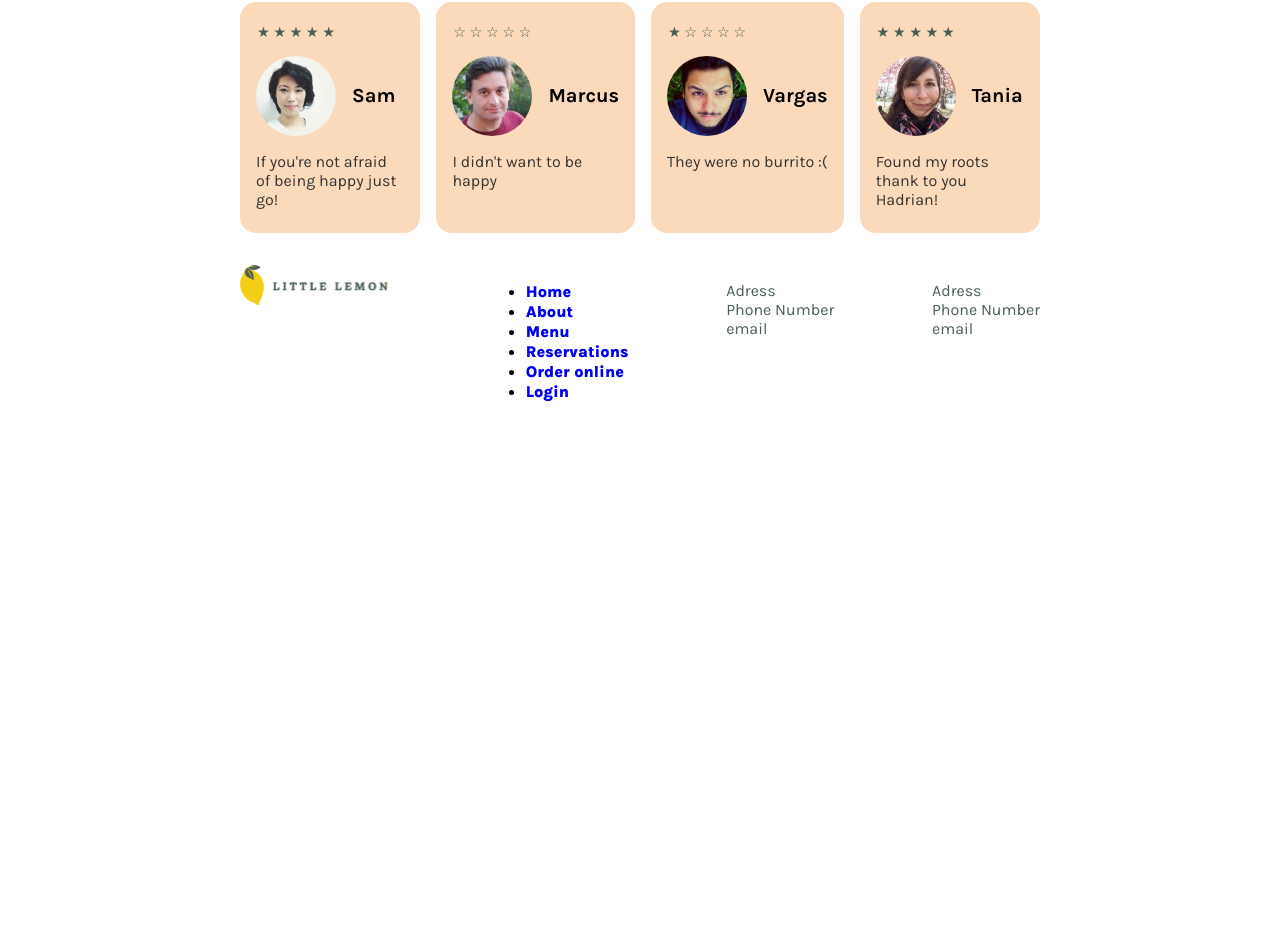
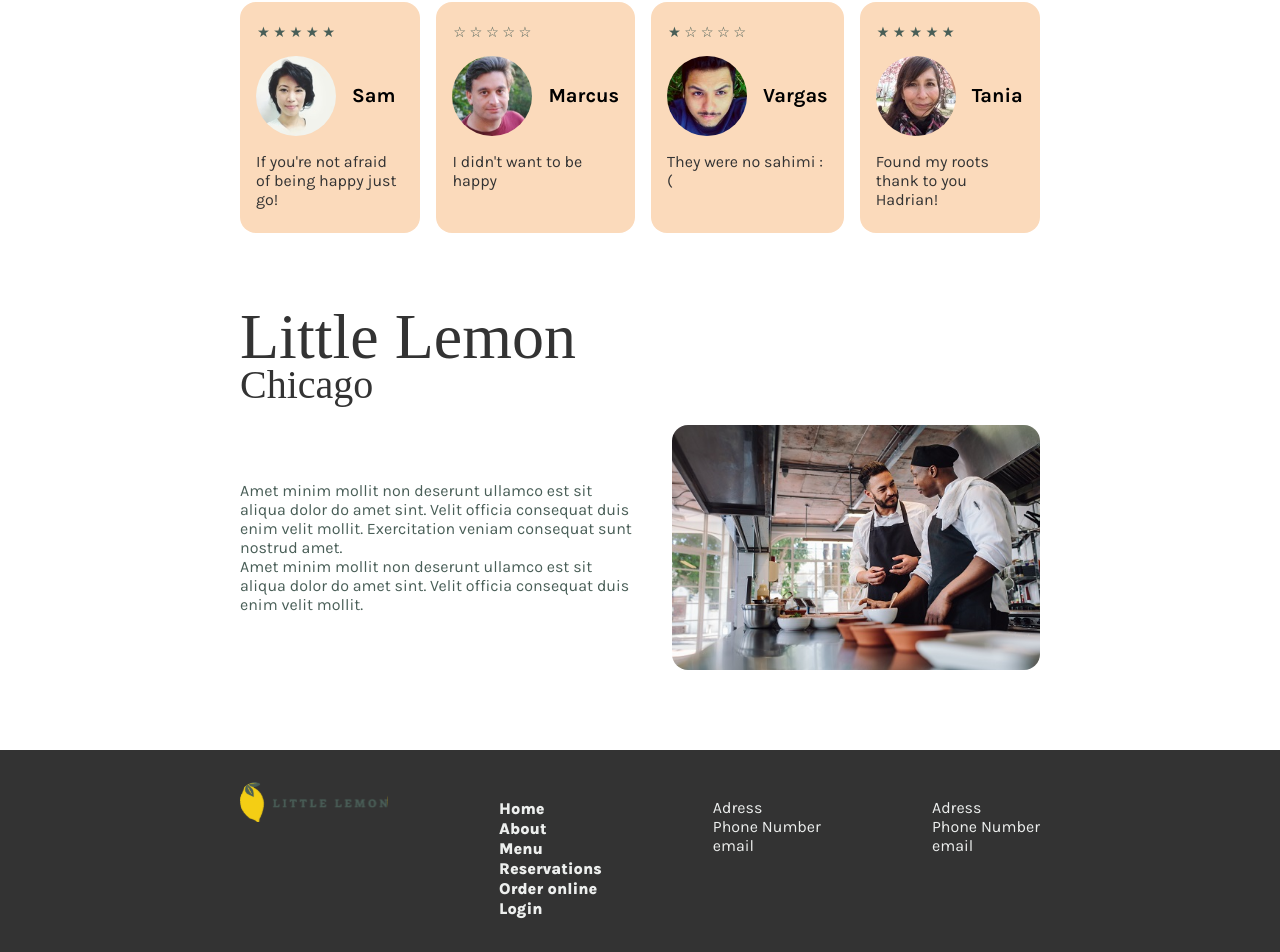
Before and after one commit to trberrido/capstone, a React (Create React App) app: page / in a window 1280 px wide. Shown: the part 1270-2222 px from the top of the page. Before the commit the page ends 1719 px from the top, so only its background shows below. Built offline with nearby package versions, Linux system fonts and the light colour scheme; a web font is replaced by a local one.

Commit message:
chicago section done. footer updated

```diff
--- a/public/styles.css
+++ b/public/styles.css
@@ -13,7 +13,8 @@
 
 .content-column {
 	max-width: var(--sitewidth);
-	margin: auto;
+	margin-left: auto;
+	margin-right: auto;
 }
 
 @media screen and (max-width: 50rem){
@@ -24,7 +25,6 @@
 }
 
 header {
-
 	display: flex;
 	flex-direction: row;
 	justify-content: space-between;
@@ -45,12 +45,7 @@ nav ul {
 }
 
 footer {
-	display: flex;
-	flex-direction: row;
-	justify-content: space-between;
-	padding: 2rem 0;
-	align-items: start;
-	flex-wrap: wrap;
+	background-color: var(--dark);
 }
 
 img { border-radius: 1rem }
@@ -59,9 +54,13 @@ a {
 	text-decoration: none ;
 	font-weight: 800;
 	font-family: var(--karla);
+	transition: opacity .2s;
 }
 
-
+a:hover {
+	opacity: .5;
+	transition: opacity .2s;
+}
 
 h1, h2, h3, h4, h5, h6 {
 	font-family: var(--markazi);
--- a/src/components/CallToAction.jsx
+++ b/src/components/CallToAction.jsx
@@ -8,7 +8,7 @@ const CallToAction = () => {
 		<div class='cta content-column'>
 			<div class='cta__leftcolumn'>
 				<h1 class='cta__title'>
-					<span class='cta-title__line cta-title__firstline'>Little Lemon</span>
+					<span class='cta-title__line cta-title__firstline'>Little Lemon </span>
 					<span class='cta-title__line cta-title__secondline'>Chicago</span>
 				</h1>
 				<p class='cta__paragraph'>
--- a/src/components/Chicago.jsx
+++ b/src/components/Chicago.jsx
@@ -1,5 +1,22 @@
+import './chicago.css';
+import img from '../assets/mna.jpg';
+
 const Chicago = () => {
-	return (<></>)
+	return (
+		<section class='content-column'>
+			<h1 class='chicago__title'>
+				<span class='chicago-title__line chicago-title__firstline'>Little Lemon </span>
+				<span class='chicago-title__line chicago-title__secondline'>Chicago</span>
+			</h1>
+			<div class='chicago-content'>
+				<p class='chicago-paragraph'>
+				Amet minim mollit non deserunt ullamco est sit aliqua dolor do amet sint. Velit officia consequat duis enim velit mollit. Exercitation veniam consequat sunt nostrud amet.<br />
+				Amet minim mollit non deserunt ullamco est sit aliqua dolor do amet sint. Velit officia consequat duis enim velit mollit.
+				</p>
+				<img class='chicago-img' alt='' src={img} />
+			</div>
+		</section>
+	)
 }
 
 export default Chicago;
--- a/src/components/CustomersSay.jsx
+++ b/src/components/CustomersSay.jsx
@@ -45,7 +45,7 @@ const CustomersSay = () => {
 			name: 'Vargas',
 			img: vargas,
 			rating: 1,
-			comment: 'They were no burrito :('
+			comment: 'They were no sahimi :('
 		},
 		{
 			name: 'Tania',
--- a/src/components/Footer.jsx
+++ b/src/components/Footer.jsx
@@ -1,26 +1,29 @@
 import logo from '../assets/Logo.svg';
+import './footer.css'
 
 const Footer = () => {
-	return (<footer class='content-column'>
+	return (<footer class='footer'>
+		<div class='content-column footer__content'>
 			<img alt='' src={logo} />
-		<ul>
-			<li><a href='/'>Home</a></li>
-			<li><a href='/about'>About</a></li>
-			<li><a href='/menu'>Menu</a></li>
-			<li><a href='/reservations'>Reservations</a></li>
-			<li><a href='/order'>Order online</a></li>
-			<li><a href='/login'>Login</a></li>
+			<ul class='footer__ul'>
+				<li class='footer__li'><a class='footer__a' href='/'>Home</a></li>
+				<li class='footer__li'><a class='footer__a' href='/about'>About</a></li>
+				<li class='footer__li'><a class='footer__a' href='/menu'>Menu</a></li>
+				<li class='footer__li'><a class='footer__a' href='/reservations'>Reservations</a></li>
+				<li class='footer__li'><a class='footer__a' href='/order'>Order online</a></li>
+				<li class='footer__li'><a class='footer__a' href='/login'>Login</a></li>
 			</ul>
-		<p>
+			<p class='footer__p'>
 				Adress<br />
 				Phone Number<br />
 				email
 			</p>
-		<p>
+			<p class='footer__p'>
 				Adress<br />
 				Phone Number<br />
 				email
 			</p>
+		</div>
 	</footer>)
 }
 
--- /dev/null
+++ b/src/components/chicago.css
@@ -0,0 +1,35 @@
+.chicago__title {
+	margin-top: 5rem;
+}
+
+.chicago-title__line {
+	display: block;
+	color: var(--dark);
+}
+
+.chicago-title__firstline {
+	margin: 0;
+}
+.chicago-title__secondline {
+	font-size: 2.5rem;
+	margin-bottom: 1rem;
+}
+
+.chicago-content {
+	display: flex;
+	flex-direction: row;
+	gap: 2rem;
+	align-items: center;
+	flex-wrap: wrap;
+}
+
+.chicago-img {
+	flex-basis: auto;
+	flex-shrink: 1;
+	flex-grow: 1;
+	width: 10rem;
+}
+
+.chicago-paragraph {
+	max-width: 25rem;
+}
--- /dev/null
+++ b/src/components/footer.css
@@ -0,0 +1,23 @@
+.footer {
+	background-color: var(--dark);
+}
+
+.footer__content {
+	padding-top: 2rem;
+	padding-bottom: 2rem;
+	display: flex;
+	flex-direction: row;
+	justify-content: space-between;
+	align-items: start;
+	flex-wrap: wrap;
+	margin-top: 5rem;
+}
+
+.footer__ul {
+	list-style-type: none;
+	padding: 0;
+}
+
+.footer__a, .footer__p {
+	color: var(--s3);
+}
```
Also changed, not shown: src/assets/mna.jpg (added). Lines whose indentation alone changed are shown as unchanged.
